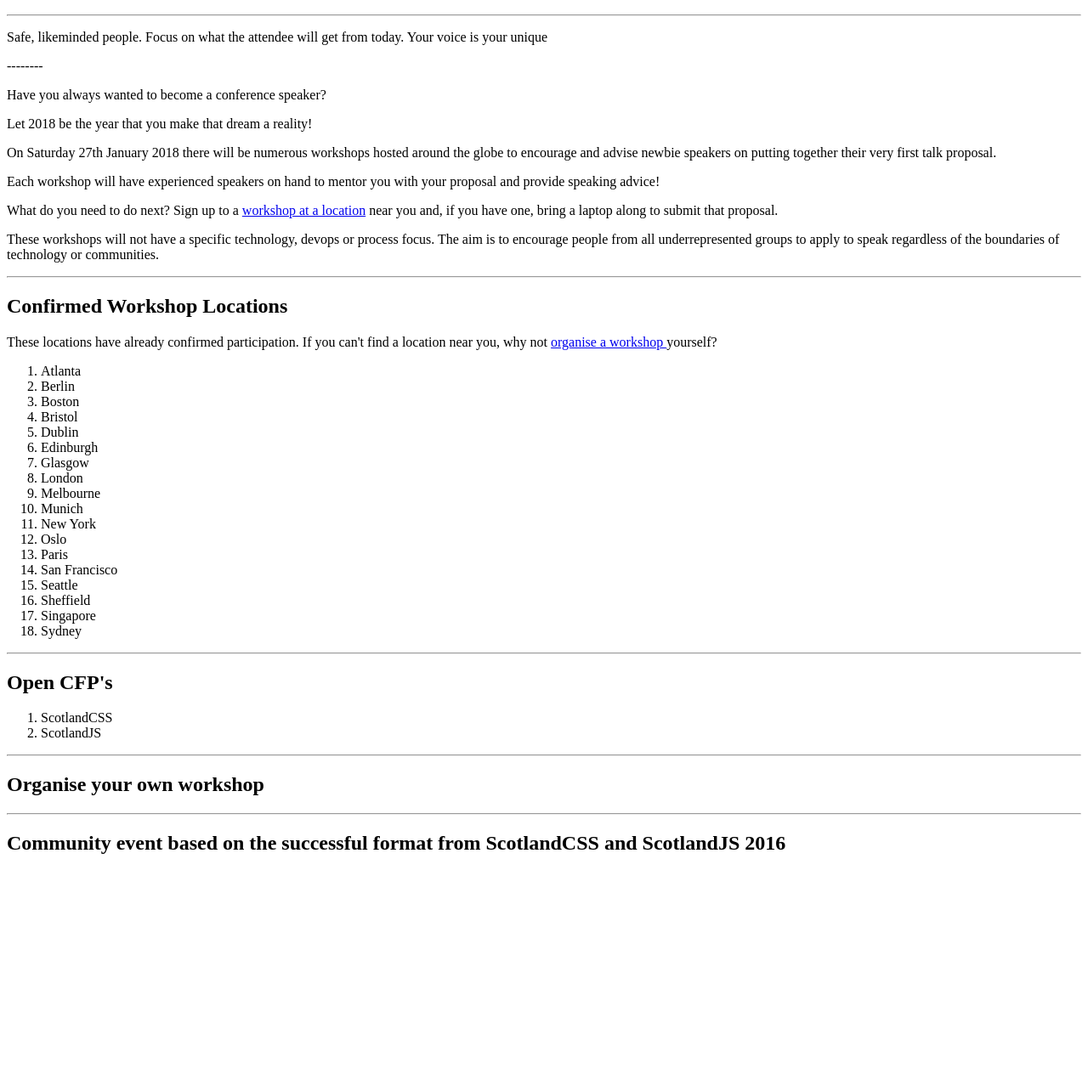
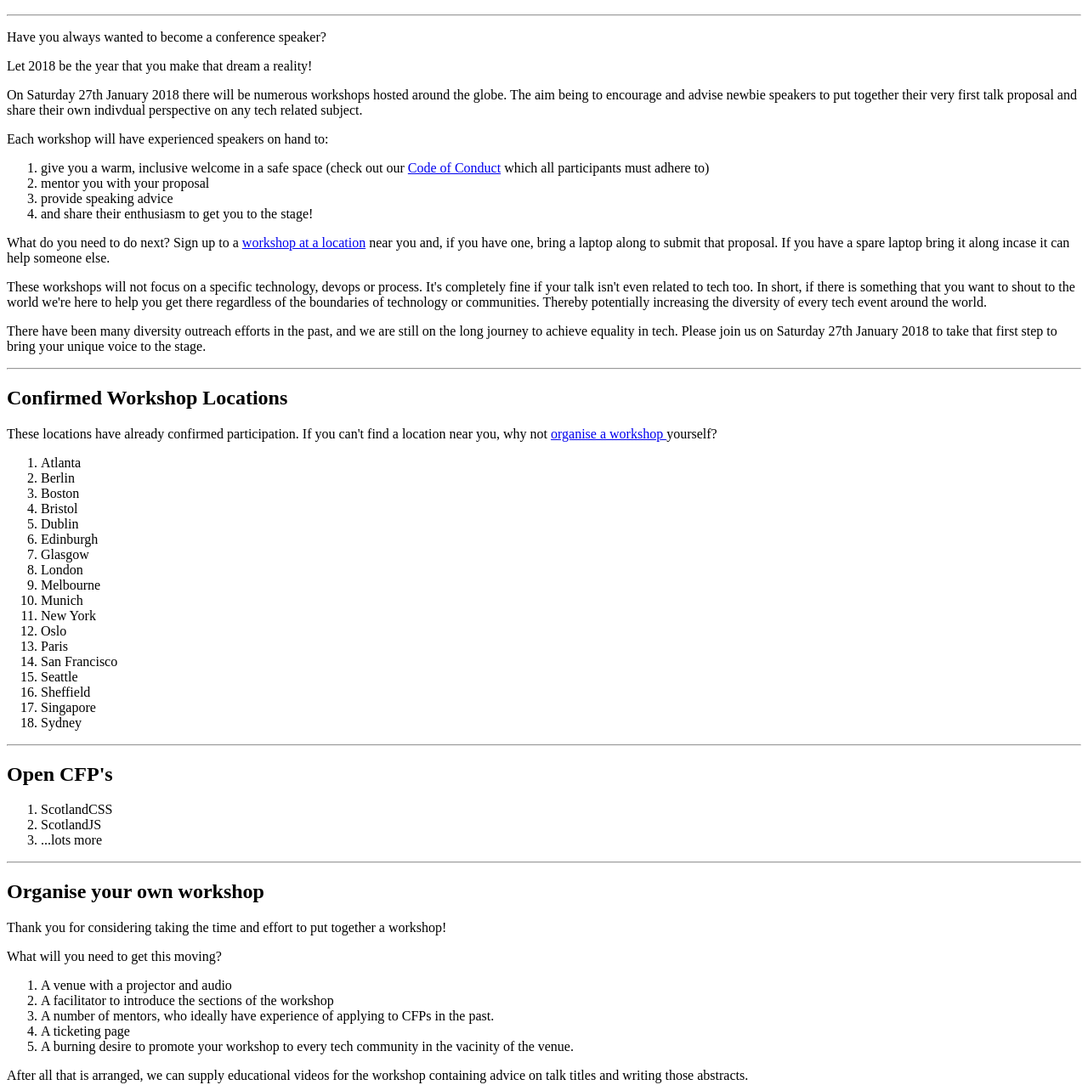
Before and after one commit to JiggyPete/global-diversity-cfp-day-beta, a plain HTML site: page index.html in a window 1280 px wide. Shown: the part 244-1521 px from the top of the page at 85% size. Before the commit the page ends 1270 px from the top, so only its background shows below. Drawn offline with Linux system fonts and the light colour scheme.

Commit message:
Adding polish

```diff
--- a/index.html
+++ b/index.html
@@ -17,28 +17,31 @@
 
 <div id="intro">
   <p>
-    Safe, likeminded people. Focus on what the attendee will get from today.
-    Your voice is your unique
-  </p>
-
-  --------
-  <p>
     Have you always wanted to become a conference speaker?
   </p>
   <p>
     Let 2018 be the year that you make that dream a reality!
   </p>
   <p>
-    On Saturday 27th January 2018 there will be numerous workshops hosted around the globe to encourage and advise newbie speakers on putting together their very first talk proposal.
+    On Saturday 27th January 2018 there will be numerous workshops hosted around the globe. The aim being to encourage and advise newbie speakers to put together their very first talk proposal and share their own indivdual perspective on any tech related subject.
   </p>
   <p>
-    Each workshop will have experienced speakers on hand to mentor you with your proposal and provide speaking advice!
+    Each workshop will have experienced speakers on hand to:
+    <ol>
+      <li>give you a warm, inclusive welcome in a safe space (check out our <a href="CoC">Code of Conduct</a> which all participants must adhere to)</li>
+      <li>mentor you with your proposal</li>
+      <li>provide speaking advice</li>
+      <li>and share their enthusiasm to get you to the stage!</li>
+    </ol>
   </p>
   <p>
-    What do you need to do next? Sign up to a <a href="#cities">workshop at a location</a> near you and, if you have one, bring a laptop along to submit that proposal.
+    What do you need to do next? Sign up to a <a href="#cities">workshop at a location</a> near you and, if you have one, bring a laptop along to submit that proposal. If you have a spare laptop bring it along incase it can help someone else.
   </p>
   <p>
-    These workshops will not have a specific technology, devops or process focus. The aim is to encourage people from all underrepresented groups to apply to speak regardless of the boundaries of technology or communities.
+    These workshops will not focus on a specific technology, devops or process. It's completely fine if your talk isn't even related to tech too. In short, if there is something that you want to shout to the world we're here to help you get there regardless of the boundaries of technology or communities. Thereby potentially increasing the diversity of every tech event around the world.
+  </p>
+  <p>
+    There have been many diversity outreach efforts in the past, and we are still on the long journey to achieve equality in tech. Please join us on Saturday 27th January 2018 to take that first step to bring your unique voice to the stage.
   </p>
 
 </div>
@@ -77,6 +80,7 @@
   <ol>
     <li>ScotlandCSS</li>
     <li>ScotlandJS</li>
+    <li>...lots more</li>
   </ol>
 </div>
 
@@ -84,10 +88,24 @@
 
 <div id="organise">
   <h2>Organise your own workshop</h2>
+  <p>
+    Thank you for considering taking the time and effort to put together a workshop!
+  </p>
+  <p>
+    What will you need to get this moving?
+  </p>
+  <ol>
+    <li>A venue with a projector and audio</li>
+    <li>A facilitator to introduce the sections of the workshop</li>
+    <li>A number of mentors, who ideally have experience of applying to CFPs in the past.</li>
+    <li>A ticketing page</li>
+    <li>A burning desire to promote your workshop to every tech community in the vacinity of the venue.</li>
+  </ol>
+  After all that is arranged, we can supply educational videos for the workshop containing advice on talk titles and writing those abstracts.
 </div>
 
 <hr/>
 
 <div id="footer">
-  <h2>Community event based on the successful format from ScotlandCSS and ScotlandJS 2016</h2>
+  <h3>Global Diversity CFP Day is a community event based on the successful workshops held in advance of ScotlandCSS and ScotlandJS 2016</h3>
 </div>
```
